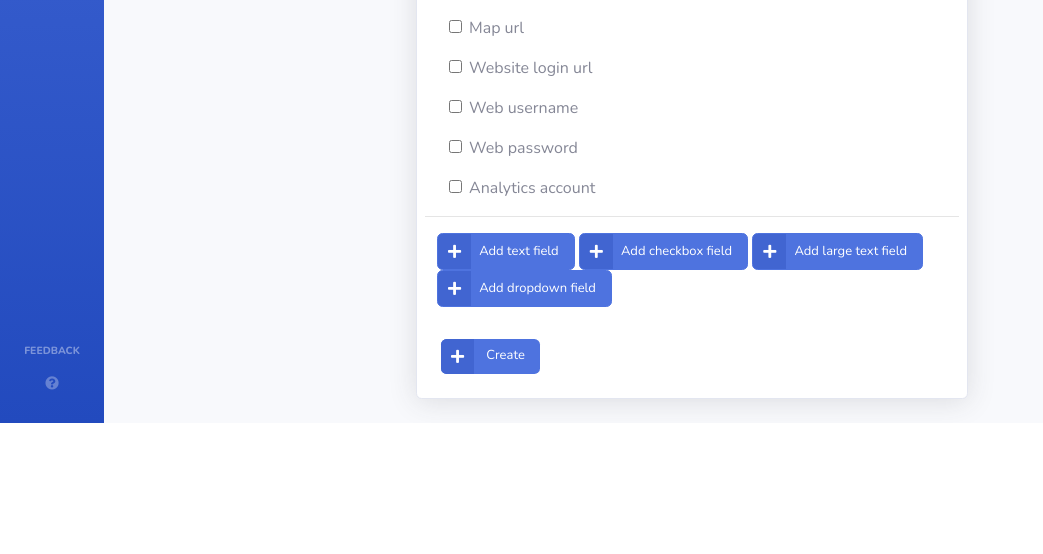
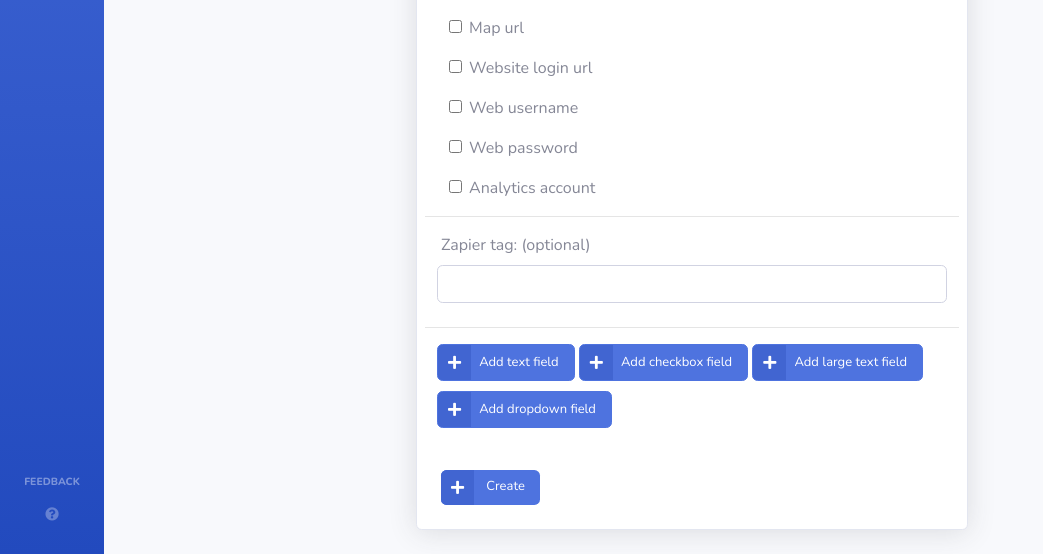
Before and after one commit to viktor-radchenko/crm-dashboard, a Django app: page /dashboard/admin/services/create/ in a window 1280 px wide. Shown: the part 800-1354 px from the top of the page, without its empty margins (0-1043 px from the left). Before the commit the page ends 1223 px from the top, so only its background shows below. Run offline with Django 3.2, Linux system fonts and the light colour scheme; the visitor is signed in with stand-in values (Sample User, id 1); data that the repository does not hold is empty; some libraries are stand-ins or nearby versions.

Commit message:
UI-2: forms

```diff
--- a/app_crm/templates/dashboard/admin/allorders.html
+++ b/app_crm/templates/dashboard/admin/allorders.html
@@ -138,6 +138,7 @@
                             {% else %}
                             <a href="/dashboard/user/edit/{{ order.id }}/" title="Intake form" class="mr-1"><i class="fa fa-pencil-alt"></i></a>
                             <a href="/dashboard/admin/{{ order.id }}/deliverables/" title="Deliverables" class="mr-1"><i class="fa fa-file"></i></a>
+                            <a href="/dashboard/white-label/{{ order.id }}/" title="White-label deliverables" class="mr-1"><i class="far fa-file"></i></a>
                             {% endif %}
                             <a
                                 href="/dashboard/chatroom/{{ order.id }}/"
--- a/app_crm/templates/dashboard/admin/services/create.html
+++ b/app_crm/templates/dashboard/admin/services/create.html
@@ -110,6 +110,13 @@
                             <hr>
 
                             <div class="form-group col-12 mb-4">
+                                <label class="text ml-1" for="zapier_tag">Zapier tag: (optional)</label>
+                                <input type="text" class="form-control mb-2" name="zapier_tag" id="zapier_tag" value="{{ form.zapier_tag }}">
+                            </div>
+
+                            <hr>
+
+                            <div class="form-group col-12 mb-4 add_form_fields">
                             <button class="btn btn-primary p-0 crm-btn add_text_field" type="button"><i class="fa fa-plus align-middle"></i><span>Add text field</span></button>
                             <button class="btn btn-primary p-0 crm-btn add_checkbox_field" type="button"><i class="fa fa-plus align-middle"></i><span>Add checkbox field</span></button>
                             <button class="btn btn-primary p-0 crm-btn add_textarea" type="button"><i class="fa fa-plus align-middle"></i><span>Add large text field</span></button>
```
Also changed, not shown: app_crm/templates/dashboard/admin/services/edit.html (+7 -0 lines).
